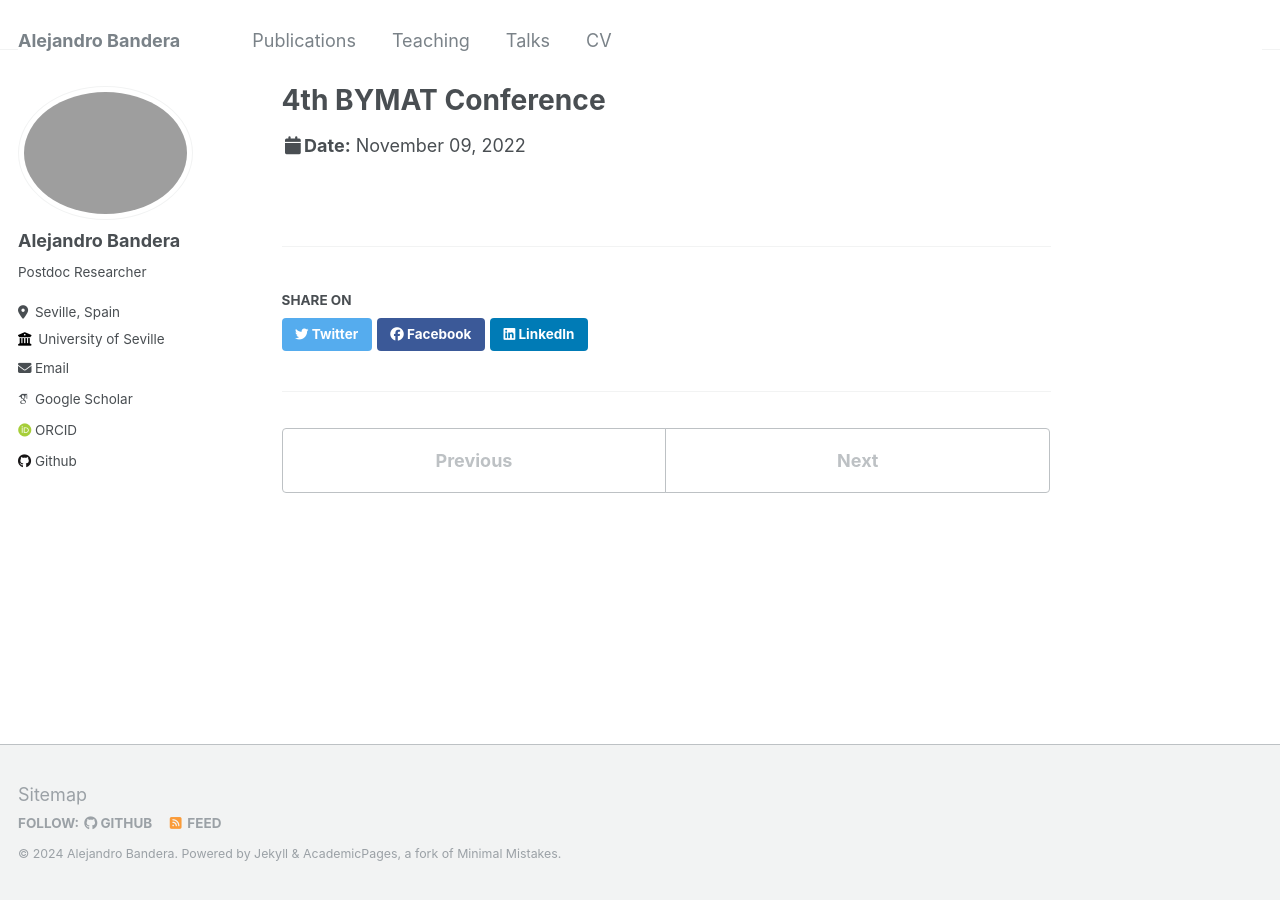
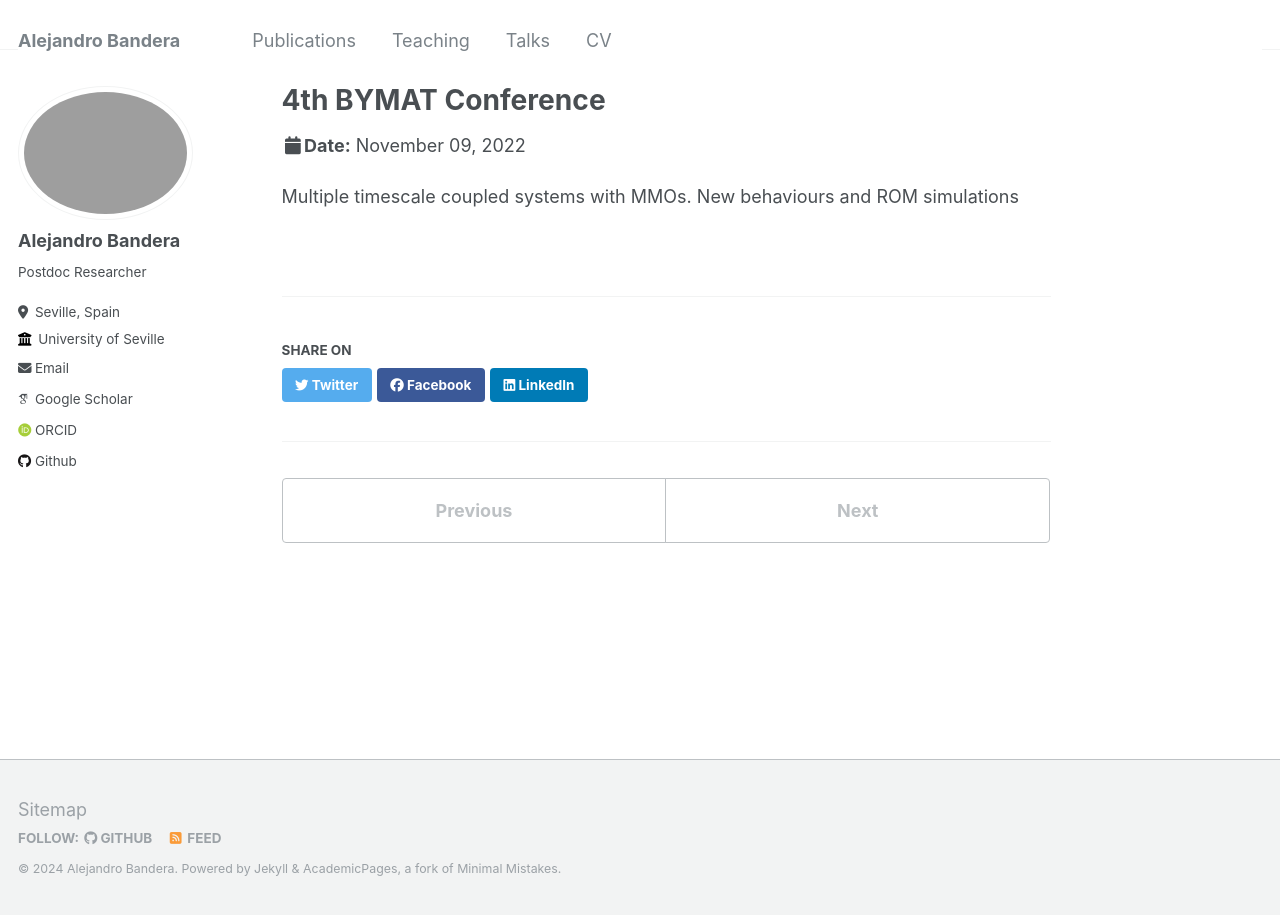
Before and after one commit to abanderam/abandera.github.io, a Jekyll site: the page built from _talks/2022_BYMAT.md, in a window 1280 px wide. Built offline with Jekyll 4.4.1, drawn with Linux system fonts in a browser that asks for light colours; some web fonts are replaced.

Commit message:
Update 2022_BYMAT.md

```diff
--- a/_talks/2022_BYMAT.md
+++ b/_talks/2022_BYMAT.md
@@ -7,3 +7,5 @@ venue: "Universitat de València and Universitat Politècnica de València"
 date: 2022-11-09
 location: "Valencia, Spain"
 ---
+
+Multiple timescale coupled systems with MMOs. New behaviours and ROM simulations
```
